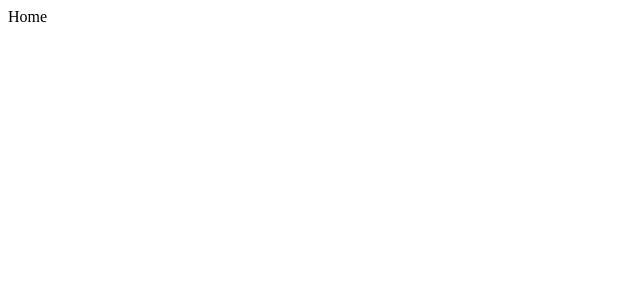
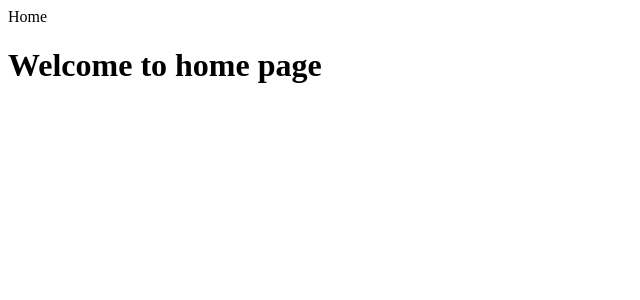
Before and after one commit to Isaque-Claudino-dos-Santos/picpay-desafio-react, a React (Create React App) app: page / in a window 1280 px wide. Shown: the top 300 px of the page, without its empty margins (0-640 px from the left). Built offline with nearby package versions, Linux system fonts and the light colour scheme.

Commit message:
use title

```diff
--- a/src/Pages/Home/Home.tsx
+++ b/src/Pages/Home/Home.tsx
@@ -1,11 +1,12 @@
 import CurrentPageTextRibbon from '../../Components/CurrentPageTextRibbon';
+import Title from '../../Components/Title';
 
 export default function Home(): JSX.Element {
   return (
     <>
       <header>
         <CurrentPageTextRibbon text="Home" />
-        {/* title */}
+        <Title text="Welcome to home page" />
         {/* nav bar */}
       </header>
     </>
```
